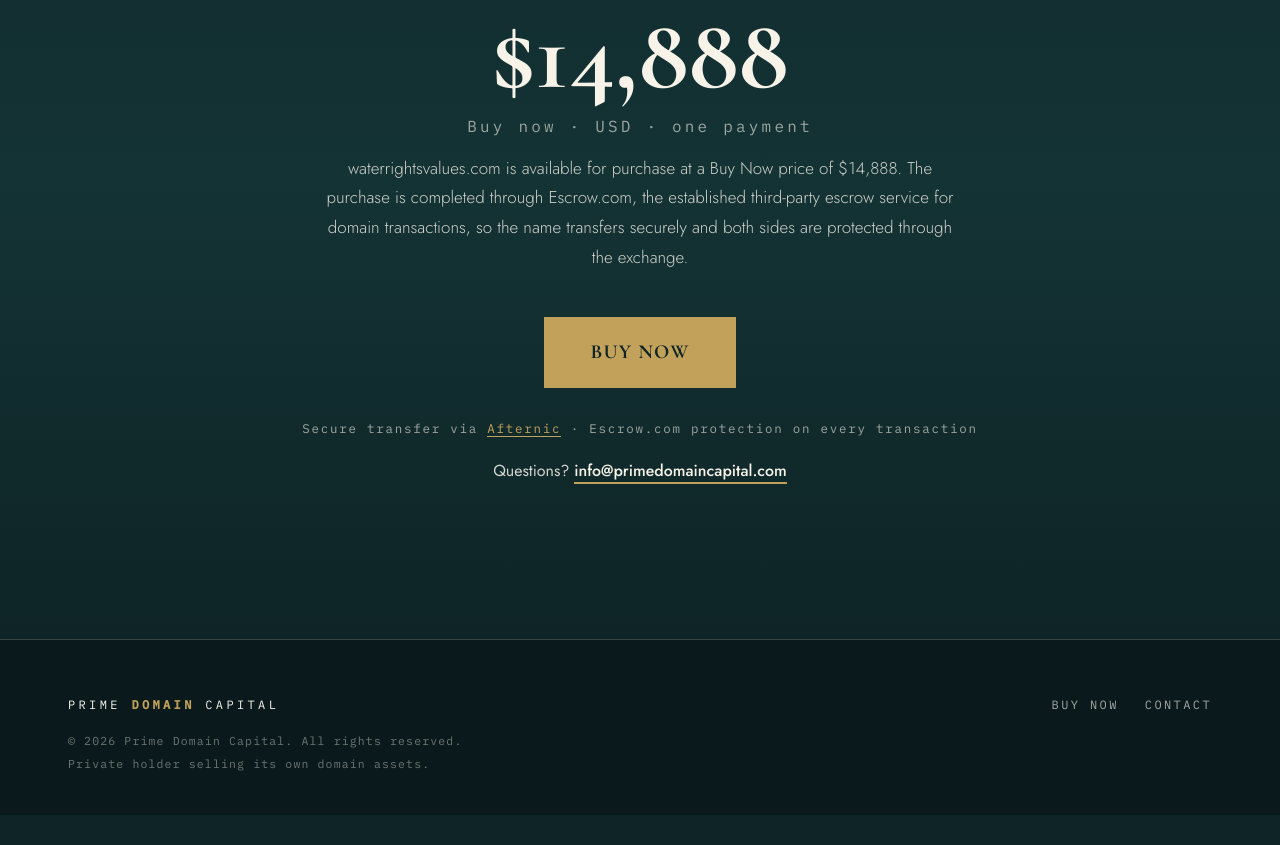
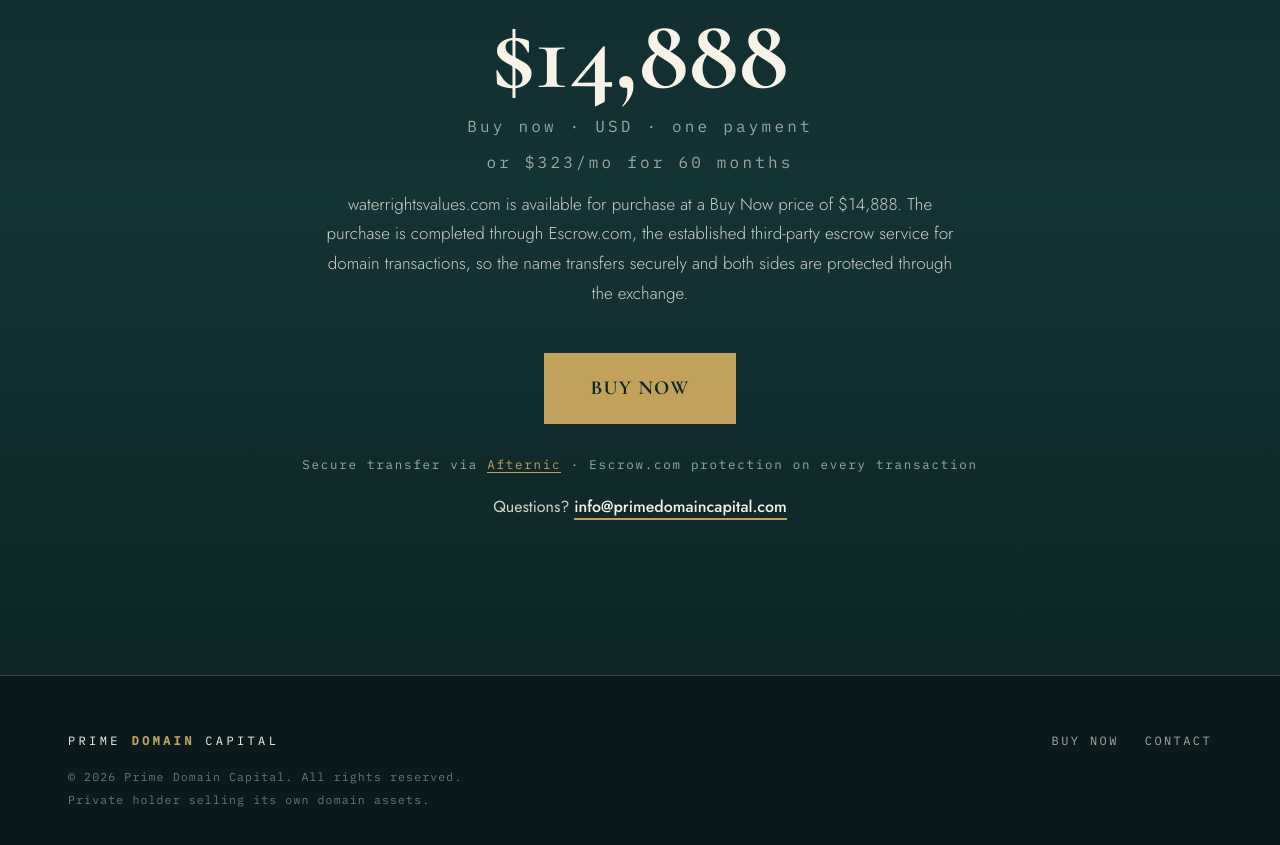
Before and after one commit to primedomaincapital/waterrightsvalues, a plain HTML site: page index.html in a window 1280 px wide. Shown: the part 6072-6917 px from the top of the page. Before the commit the page ends 6887 px from the top, so only its background shows below. Drawn offline with nearby package versions, Linux system fonts and the light colour scheme.

Commit message:
Add lease-to-own monthly line to Buy Now price display

```diff
--- a/index.html
+++ b/index.html
@@ -441,7 +441,7 @@
     <div class="mono-label">Presented by Prime Domain Capital</div>
     <h2 class="serif">Acquire the name.</h2>
     <div class="domline">waterrightsvalues.com</div>
-    <div class="price">$14,888<small>Buy now · USD · one payment</small></div>
+    <div class="price">$14,888<small>Buy now · USD · one payment</small></div><div class="price"><small>or $323/mo for 60 months</small></div>
     <p class="acq-copy">waterrightsvalues.com is available for purchase at a Buy Now price of $14,888. The purchase is completed through Escrow.com, the established third-party escrow service for domain transactions, so the name transfers securely and both sides are protected through the exchange.</p>
     <a class="btn-buy" href="https://www.afternic.com/domain/waterrightsvalues.com">Buy Now</a>
     <div class="escrow">Secure transfer via <a href="https://www.afternic.com/domain/waterrightsvalues.com">Afternic</a> · Escrow.com protection on every transaction</div>
```
